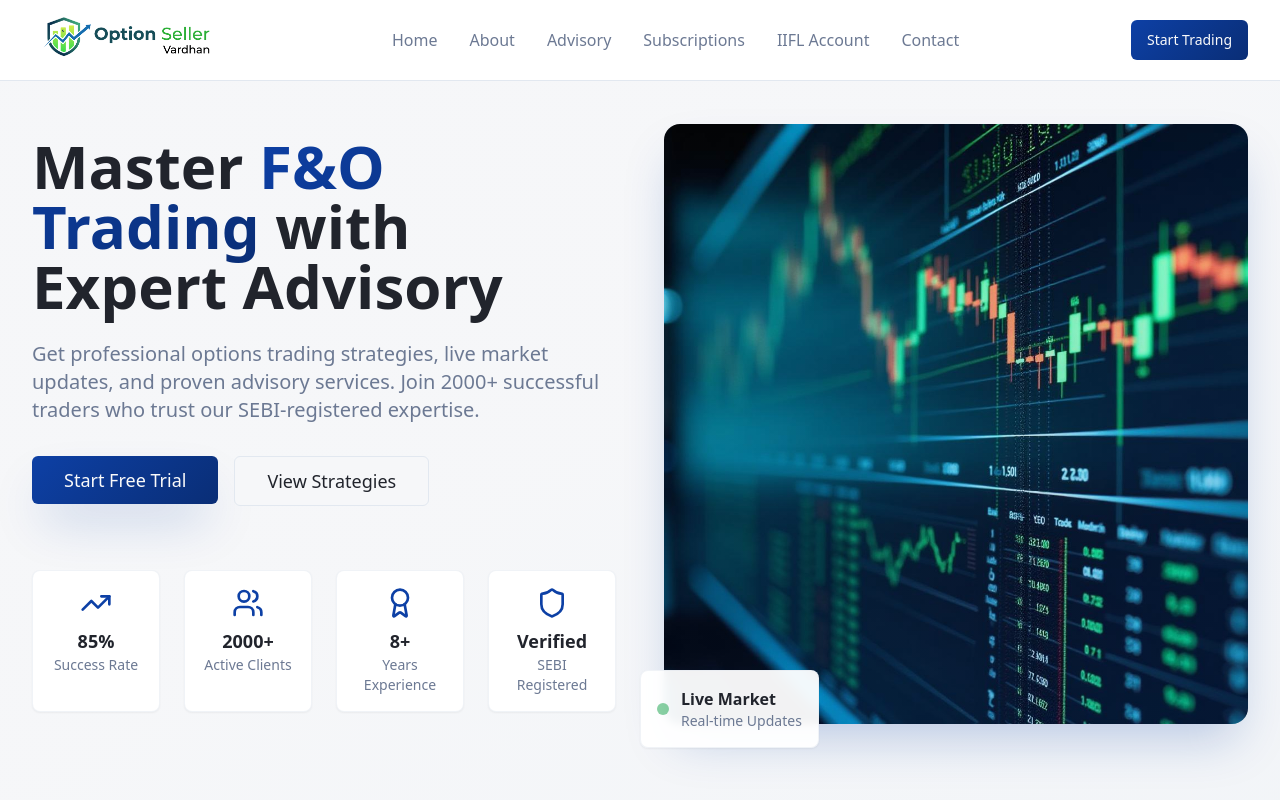
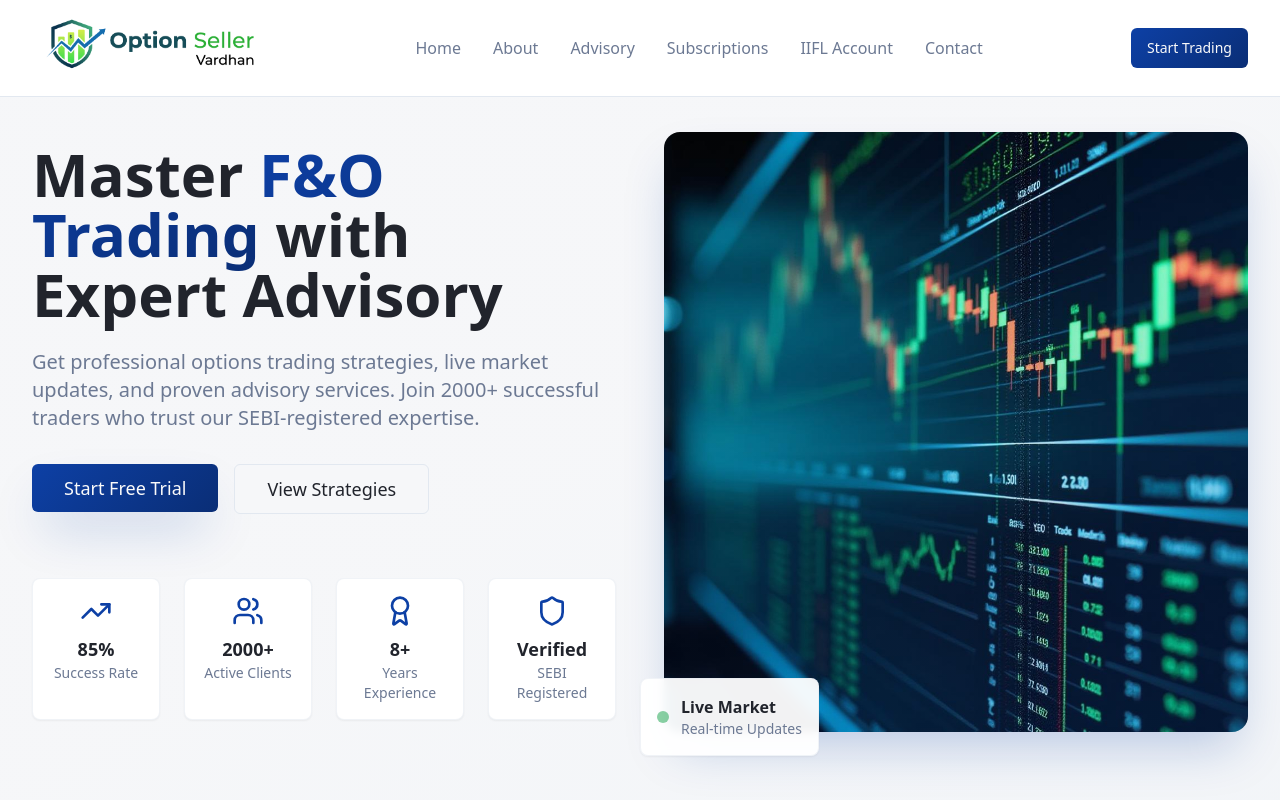
Before and after one commit to vardhanoptionseller-png/option-seller-vardhan, a React (Vite) app: page / in a window 1280 px wide. Shown: the top 800 px of the page. Built offline with nearby package versions, Linux system fonts and the light colour scheme; the HTML template or start-up script is replaced by a standard one.

Commit message:
Increase header size

```diff
--- a/src/components/Header.tsx
+++ b/src/components/Header.tsx
@@ -18,10 +18,10 @@ const Header = () => {
   return (
     <header className="fixed top-0 left-0 right-0 z-50 bg-card/95 backdrop-blur-sm border-b border-border">
       <div className="container mx-auto px-3 sm:px-4 lg:px-8 max-w-7xl">
-        <div className="flex justify-between items-center h-16 sm:h-18 md:h-20">
+        <div className="flex justify-between items-center h-20 sm:h-22 md:h-24">
           {/* Logo */}
           <div className="flex items-center">
-            <img src={logo} alt="OptionSellerVardhan Logo" className="h-12 w-auto sm:h-14 md:h-16 min-w-[120px] object-contain" />
+            <img src={logo} alt="OptionSellerVardhan Logo" className="h-14 w-auto sm:h-16 md:h-20 min-w-[140px] sm:min-w-[160px] md:min-w-[180px] object-contain" />
           </div>
 
           {/* Desktop Navigation */}
--- a/src/components/Hero.tsx
+++ b/src/components/Hero.tsx
@@ -12,7 +12,7 @@ const Hero = () => {
   ];
 
   return (
-    <section id="home" className="pt-20 sm:pt-24 md:pt-28 pb-16 min-h-screen flex items-center bg-gradient-to-br from-background via-background to-muted/30">
+    <section id="home" className="pt-24 sm:pt-26 md:pt-32 pb-16 min-h-screen flex items-center bg-gradient-to-br from-background via-background to-muted/30">
       <div className="container mx-auto px-3 sm:px-4 lg:px-8 max-w-7xl">
         <div className="grid lg:grid-cols-2 gap-8 lg:gap-12 items-center">
           {/* Content */}
```
